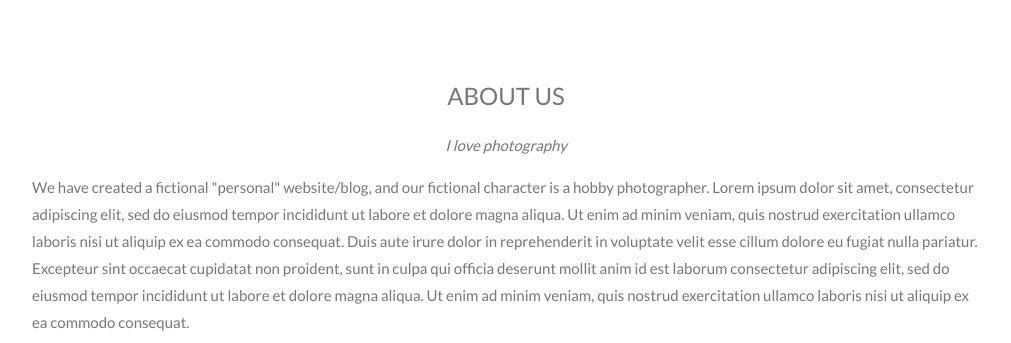
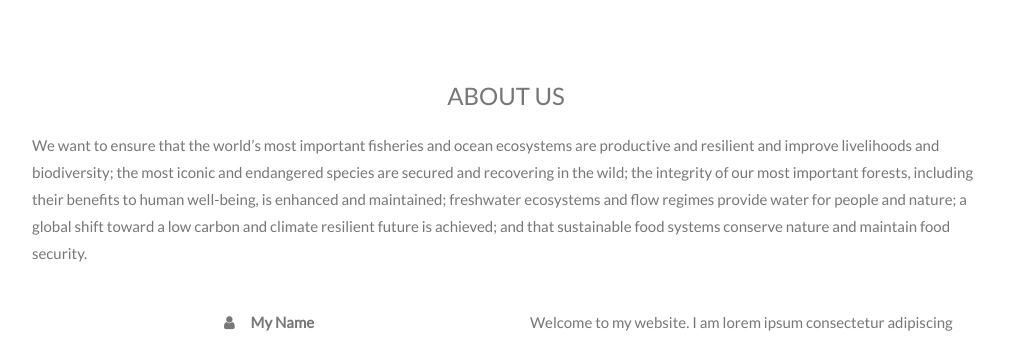
Before and after one commit to sevgiali/PU-1043, a plain HTML site: page index.html in a window 1280 px wide. Shown: the part 800-1143 px from the top of the page, without its empty margins (134-1145 px from the left). Drawn offline with nearby package versions, Linux system fonts and the light colour scheme; some packages are replaced by stand-ins of ours.

Commit message:
Add files via upload

```diff
--- a/index.html
+++ b/index.html
@@ -86,10 +86,8 @@ min-height: 400px;
 <!-- Container (About Section) -->
 <div class="w3-content w3-container w3-padding-64" id="about">
   <h3 class="w3-center">ABOUT US</h3>
-  <p class="w3-center"><em>I love photography</em></p>
-  <p>We have created a fictional "personal" website/blog, and our fictional character is a hobby photographer. Lorem ipsum dolor sit amet, consectetur adipiscing elit, sed do eiusmod tempor incididunt ut labore et dolore magna aliqua. Ut enim ad minim veniam,
-    quis nostrud exercitation ullamco laboris nisi ut aliquip ex ea commodo consequat. Duis aute irure dolor in reprehenderit in voluptate velit esse cillum dolore eu fugiat nulla pariatur. Excepteur sint occaecat cupidatat non proident, sunt in culpa
-    qui officia deserunt mollit anim id est laborum consectetur adipiscing elit, sed do eiusmod tempor incididunt ut labore et dolore magna aliqua. Ut enim ad minim veniam, quis nostrud exercitation ullamco laboris nisi ut aliquip ex ea commodo consequat.</p>
+
+  <p>We want to ensure that the world’s most important fisheries and ocean ecosystems are productive and resilient and improve livelihoods and biodiversity; the most iconic and endangered species are secured and recovering in the wild; the integrity of our most important forests, including their benefits to human well-being, is enhanced and maintained; freshwater ecosystems and flow regimes provide water for people and nature; a global shift toward a low carbon and climate resilient future is achieved; and that sustainable food systems conserve nature and maintain food security.</p>
   <div class="w3-row">
     <div class="w3-col m6 w3-center w3-padding-large">
       <p><b><i class="fa fa-user w3-margin-right"></i>My Name</b></p><br>
```
